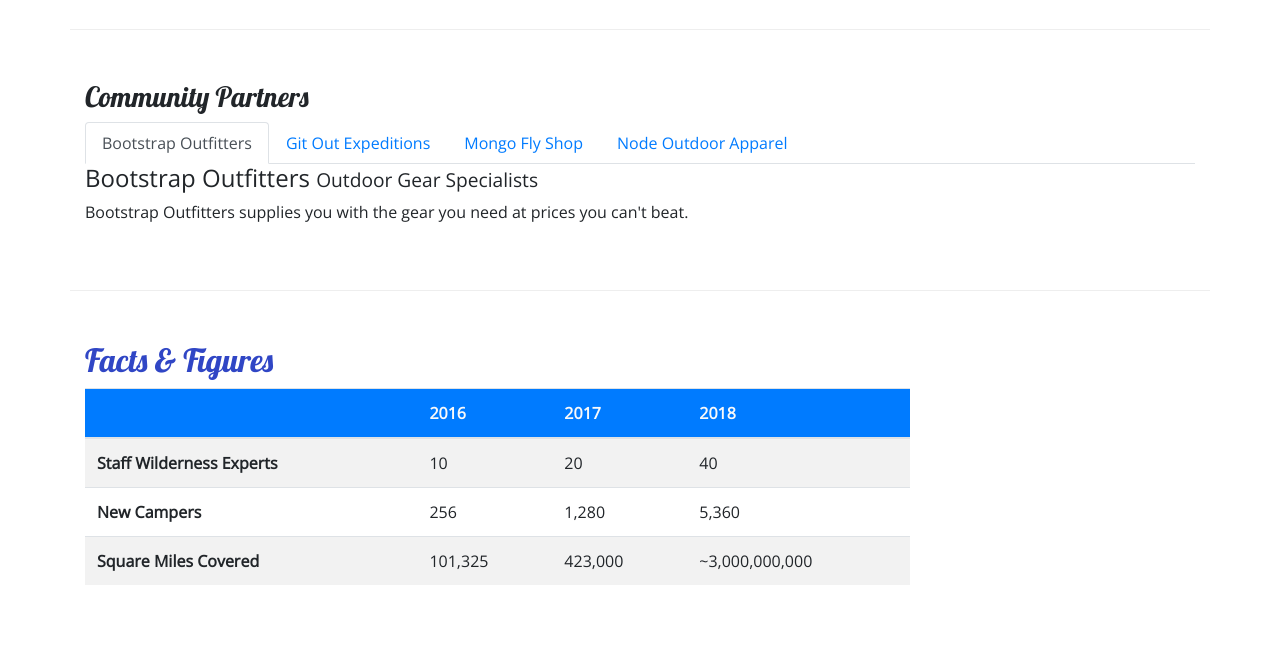
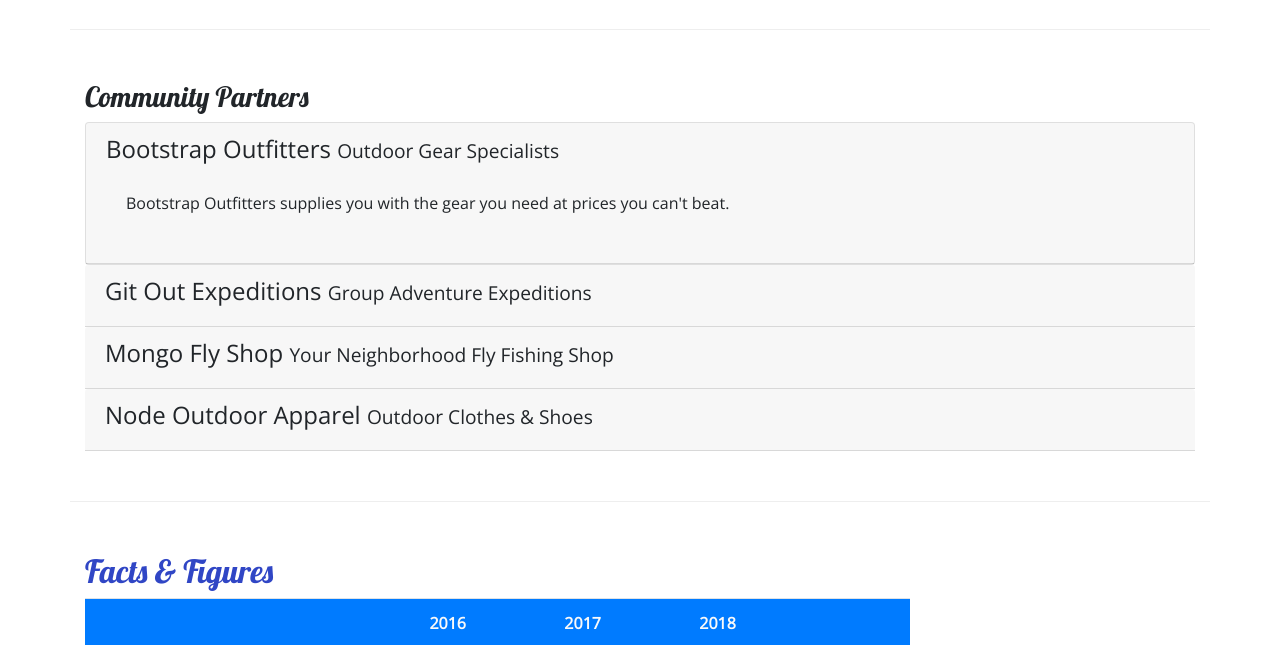
Before and after one commit to RealCopern1cus/nucampproject, a website: page aboutus.html in a window 1280 px wide. Shown: the part 780-1425 px from the top of the page. Drawn offline with nearby package versions, Linux system fonts and the light colour scheme.

Commit message:
accordion

```diff
--- a/aboutus.html
+++ b/aboutus.html
@@ -98,28 +98,46 @@
         <div class="row row-content">
             <div class="col">
                 <h3>Community Partners</h3>
-                <ul class="nav nav-tabs">
-                    <li class="nav-item"> <a class="nav-link active" href="#bootstrap" role="tab" data-toggle="tab"> Bootstrap Outfitters </a> </li>
-                    <li class="nav-item"> <a class="nav-link" href="#git" role="tab" data-toggle="tab" > Git Out Expeditions </a> </li>
-                    <li class="nav-item"> <a class="nav-link" href="#mongo" role="tab" data-toggle="tab" > Mongo Fly Shop </a> </li>
-                    <li class="nav-item"> <a class="nav-link" href="#node" role="tab" data-toggle="tab" > Node Outdoor Apparel </a> </li>
-                </ul>
-                <div class="tab-content">
-                    <div role="tabpanel" class="tab-pane fade show active" id="bootstrap">
-                        <h4>Bootstrap Outfitters <small>Outdoor Gear Specialists</small></h4>
-                        <p class="d-none d-sm-block">Bootstrap Outfitters supplies you with the gear you need at prices you can't beat.</p>
+                <div id="accordion">
+                    <div class="card">
+                        <div role="tab" class="card-header">
+                            <h4> <a data-toggle="collapse" data-target="#bootstrap"> Bootstrap Outfitters <small>Outdoor Gear Specialists</small> </a> </h4>
+                            <div class="collapse show" id="bootstrap" data-parent="#accordion">
+                                <div class="card-body">
+                                    <p class="d-none d-sm-block">Bootstrap Outfitters supplies you with the gear you need at prices you can't beat.</p>
+                                </div>
+                            </div>
+                        </div>
                     </div>
-                    <div role="tabpanel" class="tab-pane fade" id="git">
-                        <h4>Git Out Expeditions <small>Group Adventure Expeditions</small></h4>
-                        <p class="d-none d-sm-block">Join Git Out Expeditions to explore new horizons with a group of other adventurers!</p>
+                    <div id="card">
+                        <div role="tab" class="card-header">
+                            <h4> <a class="collapsed" data-toggle="collapse" data-target="#git"> Git Out Expeditions <small>Group Adventure Expeditions</small> </a> </h4>
+                            <div class="collapse" id="git" data-parent="#accordion">
+                                <div class="card-body">
+                                    <p class="d-none d-sm-block">Join Git Out Expeditions to explore new horizons with a group of other adventurers!</p>
+                                </div>
+                            </div>
+                        </div>
                     </div>
-                    <div role="tabpanel" class="tab-pane fade" id="mongo">
-                        <h4>Mongo Fly Shop <small>Your Neighborhood Fly Fishing Shop</small></h4>
-                        <p class="d-none d-sm-block">Need a new fishing pole, a tacklebox, or flies of all kinds? Stop by Mongo Fly Shop.</p>
+                    <div id="card">
+                        <div role="tab" class="card-header">
+                            <h4> <a class="collapsed" data-toggle="collapse" data-target="#mongo"> Mongo Fly Shop <small>Your Neighborhood Fly Fishing Shop</small> </a> </h4>
+                            <div class="collapse" id="mongo" data-parent="#accordion">
+                                <div class="card-body">
+                                    <p class="d-none d-sm-block">Need a new fishing pole, a tacklebox, or flies of all kinds? Stop by Mongo Fly Shop.</p>
+                                </div>
+                            </div>
+                        </div>
                     </div>
-                    <div role="tabpanel" class="tab-pane fade" id="node">
-                        <h4>Node Outdoor Apparel <small>Outdoor Clothes & Shoes</small></h4>
-                        <p class="d-none d-sm-block">From polar fleeces to swimsuits, hiking boots to waders, a visit to Node will be sure to get you covered.</p>
+                    <div id="card">
+                        <div role="tab" class="card-header">
+                            <h4> <a class="collapsed" data-toggle="collapse" data-target="#node"> Node Outdoor Apparel <small>Outdoor Clothes & Shoes</small> </a> </h4>
+                            <div class="collapse" id="node" data-parent="#accordion">
+                                <div class="card-body">
+                                    <p class="d-none d-sm-block">From polar fleeces to swimsuits, hiking boots to waders, a visit to Node will be sure to get you covered.</p>
+                                </div>
+                            </div>
+                        </div>
                     </div>
                 </div>
             </div>
```
